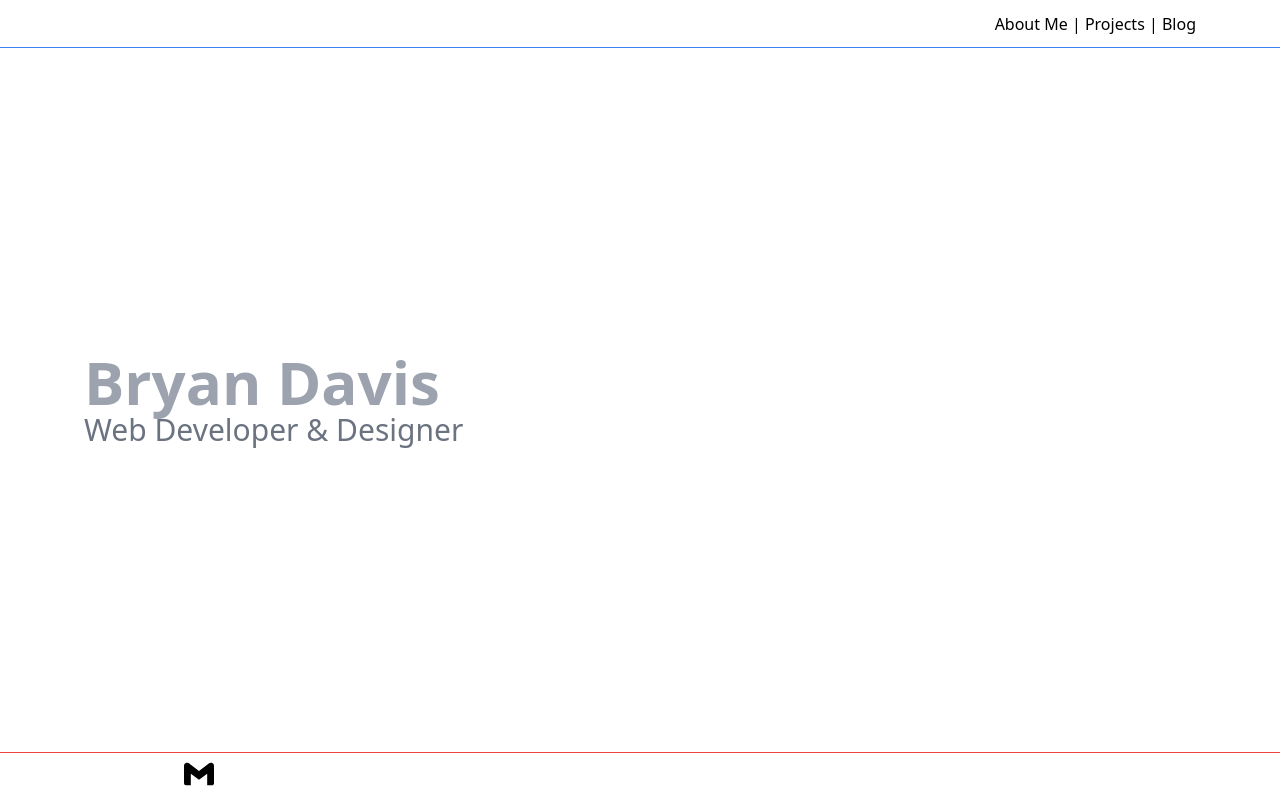
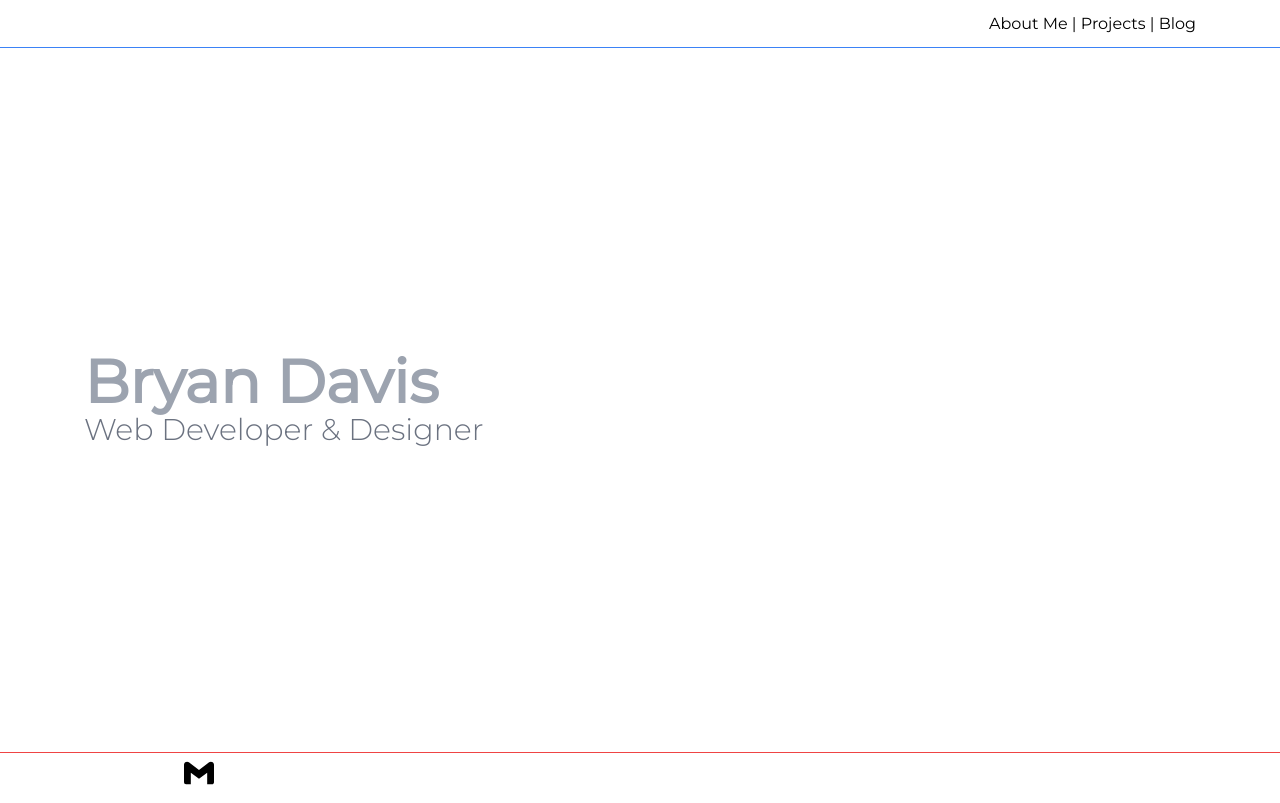
Before and after one commit to BryanDavis999/portfolio, a Next.js app: page / in a window 1280 px wide. Built offline with nearby package versions, Linux system fonts and the light colour scheme; some icons are missing.

Commit message:
Added next fonts

```diff
--- a/package.json
+++ b/package.json
@@ -9,6 +9,7 @@
     "lint": "next lint"
   },
   "dependencies": {
+    "@next/font": "^13.5.2",
     "@types/node": "20.6.1",
     "@types/react": "18.2.21",
     "@types/react-dom": "18.2.7",
--- a/src/components/layout.tsx
+++ b/src/components/layout.tsx
@@ -2,7 +2,13 @@ import Head from 'next/head';
 import Navbar from './Navbar';
 import Footer from "./Footer/index"
 
-export const siteTitle = 'Portfolio';
+import { Montserrat } from "@next/font/google";
+const montserrat = Montserrat({
+  subsets: ['latin'],
+  weight: ['300', '400']
+})
+
+export const siteTitle: string = 'Portfolio';
 
 type LayoutProps = {
   children: React.ReactNode
@@ -18,7 +24,7 @@ const Layout = ({children}: LayoutProps) => {
           content="Bryan Davis : portfolio"
         />
       </Head>
-      <main className='h-screen w-screen flex flex-col'>
+      <main className={`h-screen w-screen flex flex-col ${montserrat.className}`}>
         <Navbar />
         {children}
         <Footer />
--- a/src/pages/_app.js
+++ b/src/pages/_app.js
@@ -1,5 +1,4 @@
 import { ThemeProvider } from 'next-themes'
-
 import '@/styles/global.css';
 
 const App = ({ Component, pageProps }) => {
```
Also changed, not shown: 1 other file (tests, documents, lock files or other folders).
